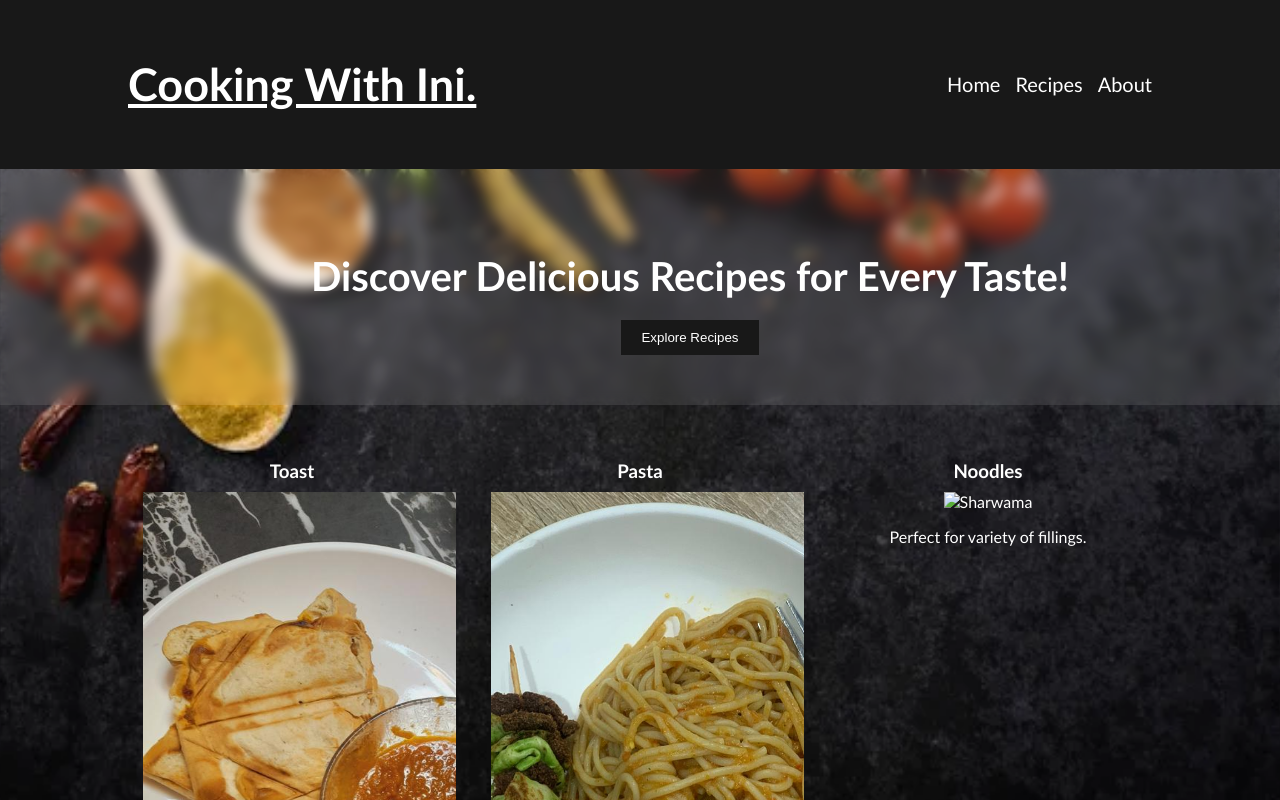
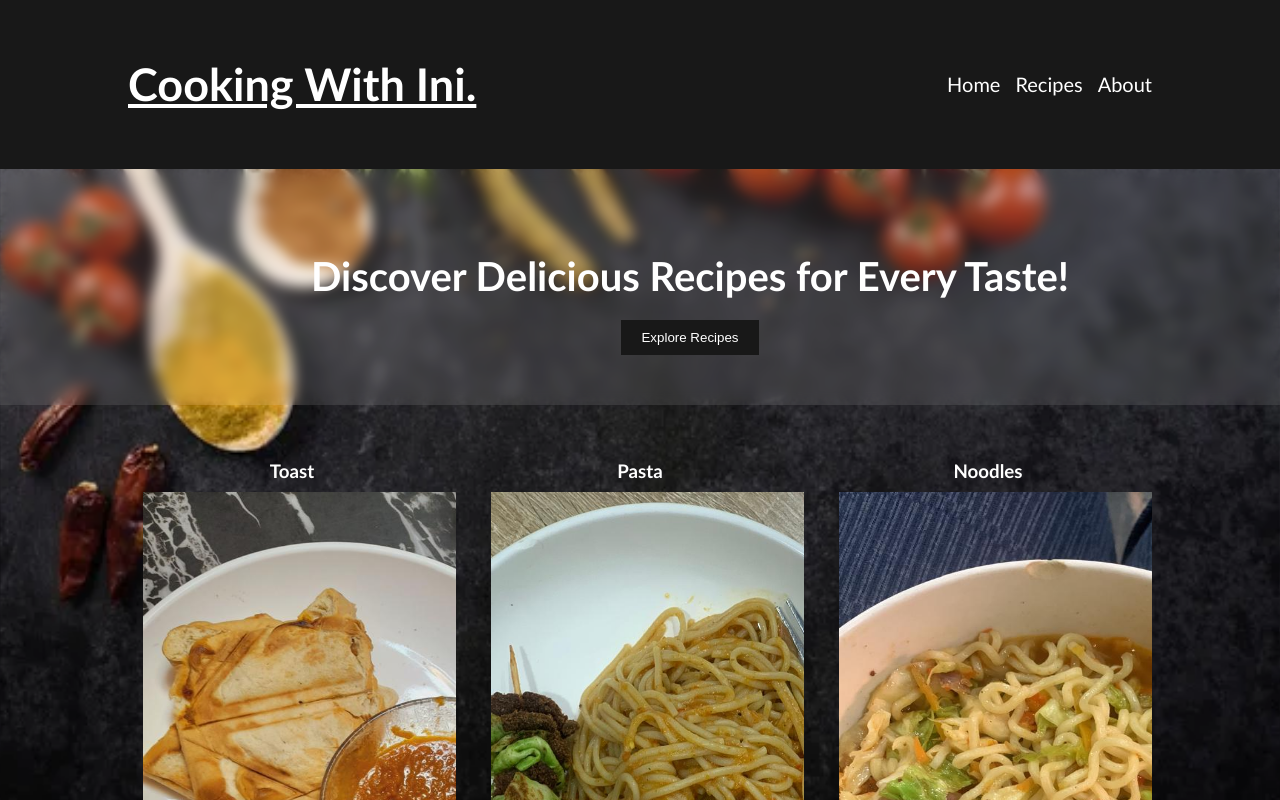
Before and after one commit to Israelayanru/cookingWithIni, a plain HTML site: page index.html in a window 1280 px wide. Both pictures are taken after a click on the button "Explore Recipes". Shown: the top 800 px of the page. Drawn offline with Linux system fonts and the light colour scheme.

Commit message:
Update index.html

```diff
--- a/index.html
+++ b/index.html
@@ -39,7 +39,7 @@
 
         <div class="recipe-card hidden" data-category="snack">
             <h3>Noodles</h3>
-            <img src="images/IMG-20241209-WA0140" alt="Sharwama">
+            <img src="images/IMG-20241209-WA0140.jpg" alt="Sharwama">
             <p>Perfect for variety of fillings.</p>
         </div>
 
```
